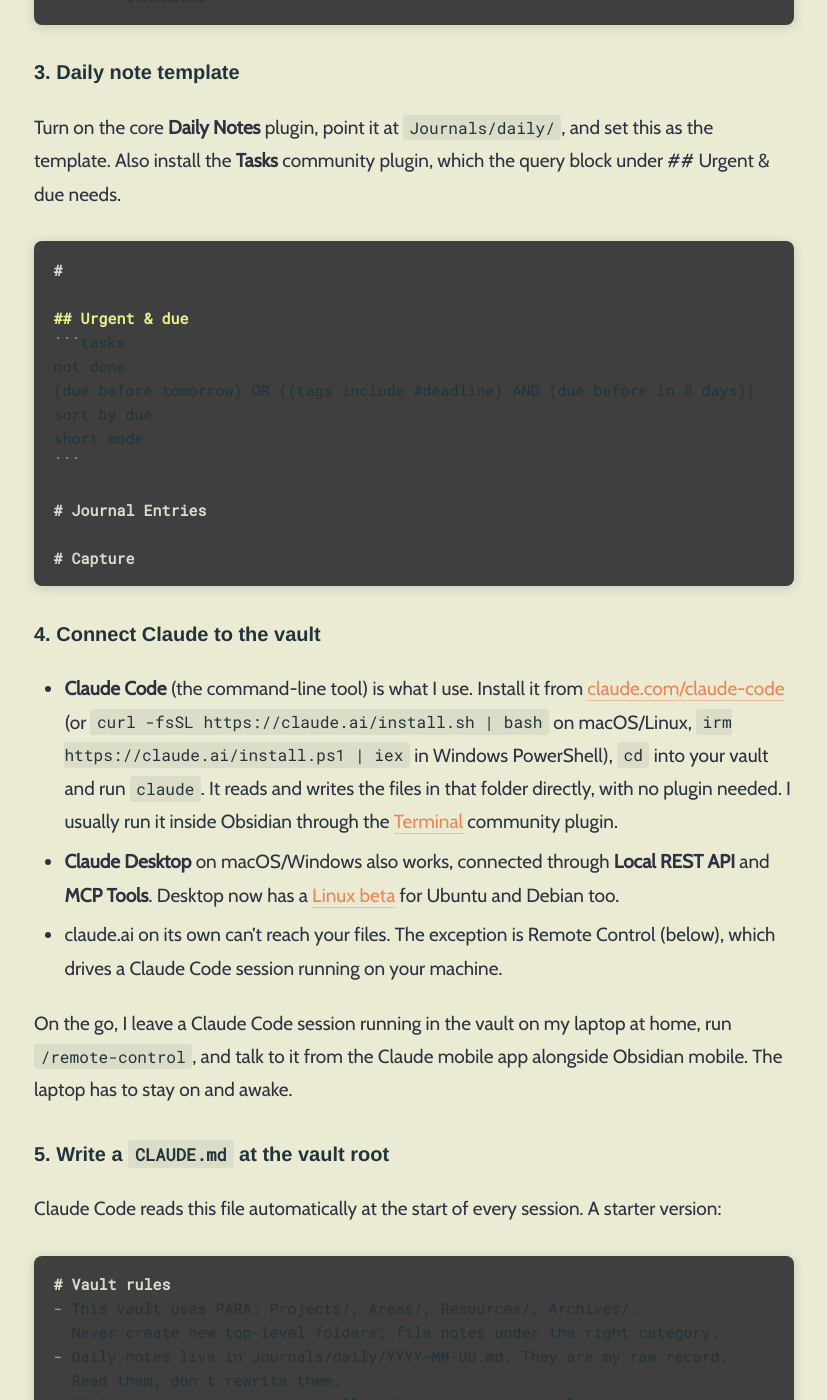
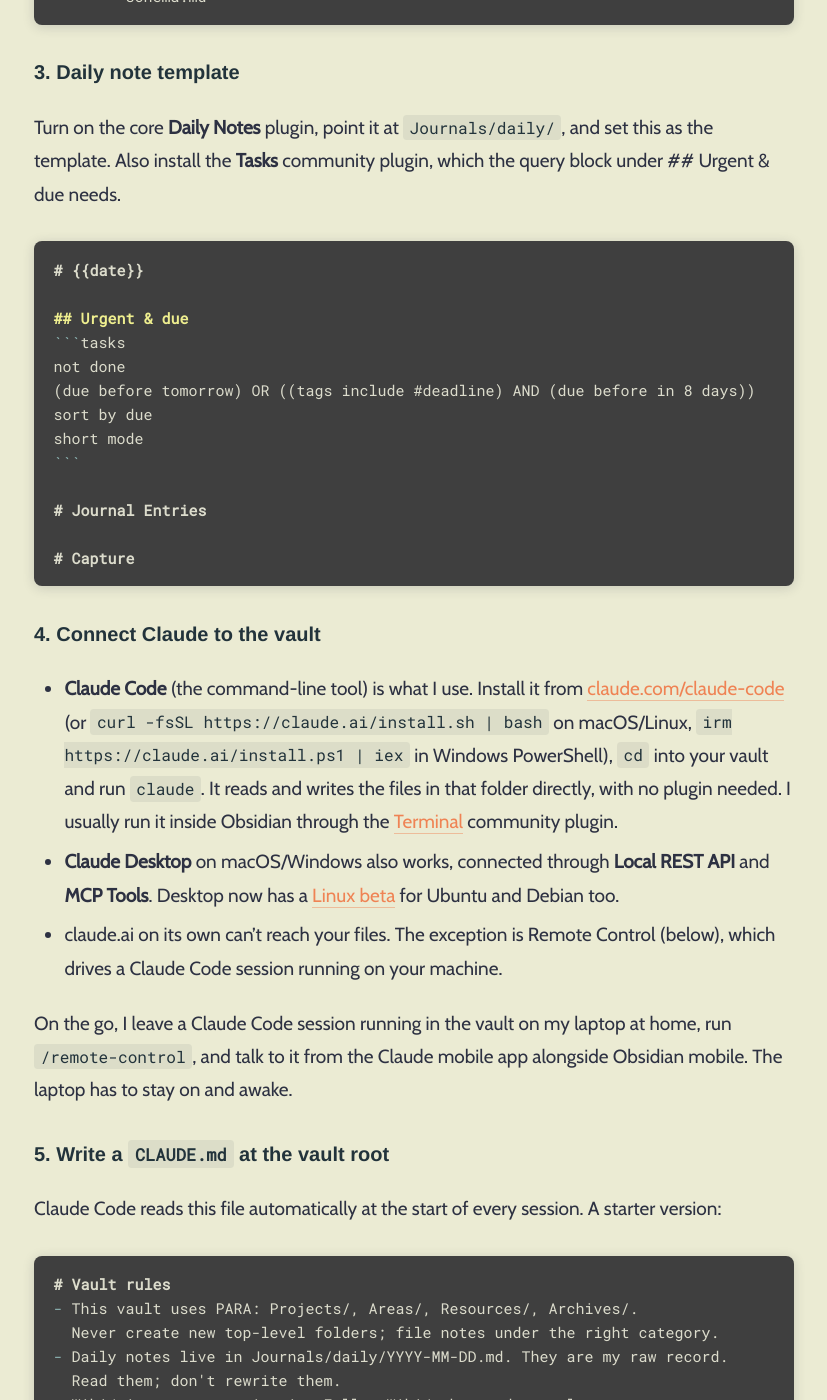
Before and after one commit to coreyclip/coreyclip.github.io, a Jekyll site: the page built from _posts/2026-10-19-Obsidian-Claude-Note-Taking-Setup.md, in a window 1280 px wide and 1400 px high, scrolled down 9852 px. Shown: the whole window, without its empty margins (226-1053 px from the left). Built offline with Jekyll 4.4.1, drawn with Linux system fonts in a browser that asks for light colours; nearby versions of some CDN libraries; some web fonts are replaced.

Commit message:
Fix dark-on-dark text in code blocks; escape {{date}} from Liquid
Co-Authored-By: Claude Opus 5.5 <noreply@anthropic.com>

````diff
--- a/_posts/2026-10-19-Obsidian-Claude-Note-Taking-Setup.md
+++ b/_posts/2026-10-19-Obsidian-Claude-Note-Taking-Setup.md
@@ -167,7 +167,7 @@ Vault/
 Turn on the core **Daily Notes** plugin, point it at `Journals/daily/`, and set this as the template. Also install the **Tasks** community plugin, which the query block under ## Urgent & due needs.
 
 ~~~markdown
-# {{date}}
+# {% raw %}{{date}}{% endraw %}
 
 ## Urgent & due
 ```tasks
--- a/style.scss
+++ b/style.scss
@@ -443,6 +443,9 @@ nav {
                 padding: 0;
                 border-radius: 0;
                 font-size: inherit;
+                // the inline-code $navy above is near-invisible on #3f3f3f;
+                // untokenised text (plaintext blocks, markdown prose) uses this
+                color: #dcdccc;
             }
         }
 
````
